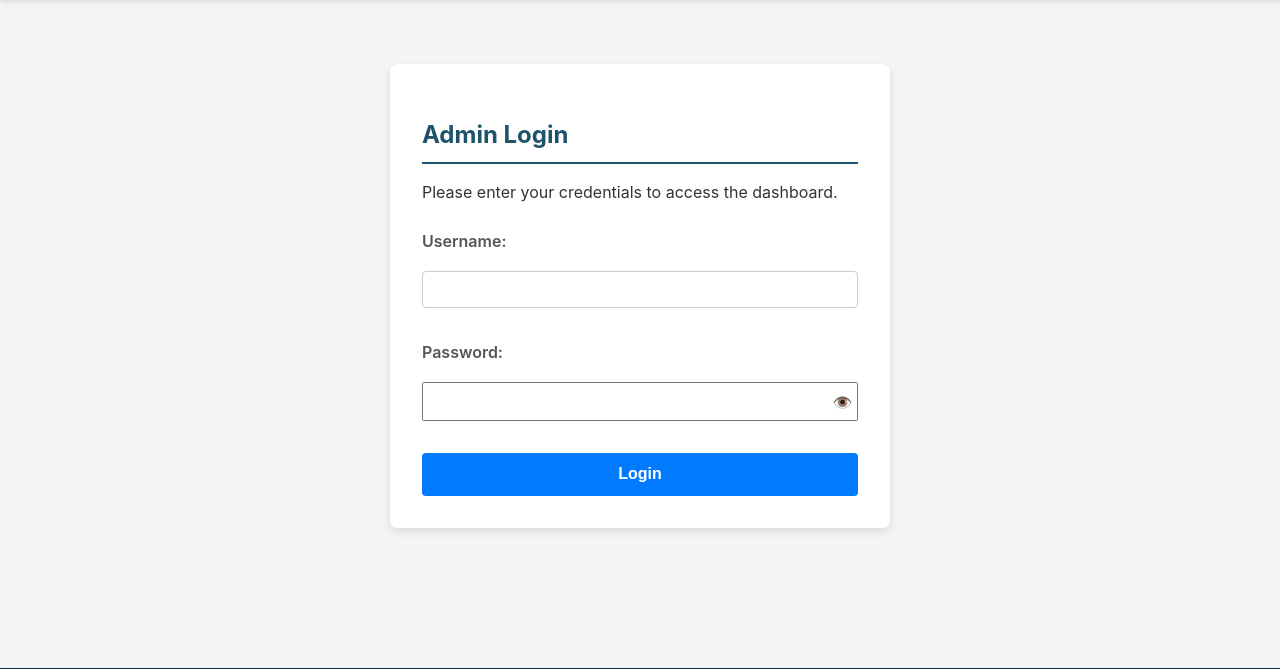
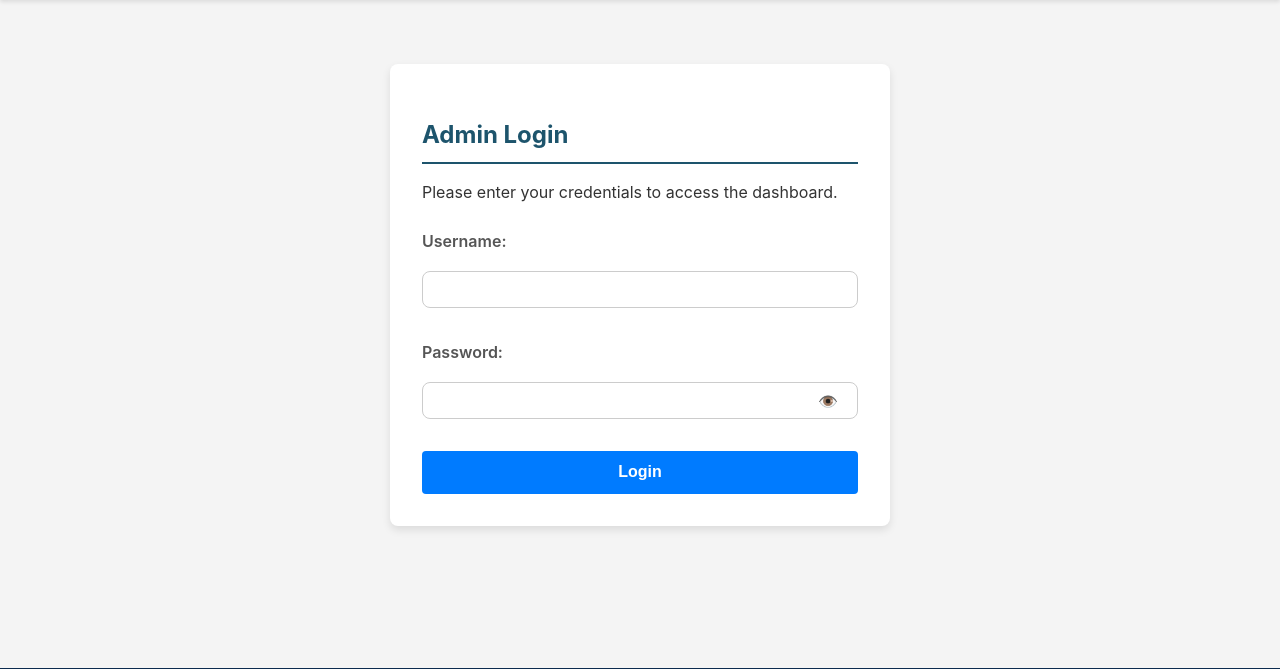
Before and after one commit to Hemedi18/bima-management, a Django app: page /accounts/login/ in a window 1280 px wide. Shown: the part 58-727 px from the top of the page. Run offline with Django 4.2, Linux system fonts and the light colour scheme.

```diff
--- a/students/static/students/css/styles.css
+++ b/students/static/students/css/styles.css
@@ -174,11 +174,12 @@ form {
     color: #555;
 }
 
-input[type="text"] {
+input[type="text"],
+input[type="password"] {
     width: 100%;
     padding: 0.8rem;
     border: 1px solid #ccc;
-    border-radius: 4px;
+    border-radius: 8px;
     box-sizing: border-box;
     transition: border-color 0.3s;
 }
@@ -188,6 +189,21 @@ input[type="text"]:focus {
     outline: none;
     box-shadow: 0 0 5px rgba(29, 84, 108, 0.3);
 }
+
+/* Password input container */
+.password-wrapper {
+    position: relative;
+    display: flex;
+    align-items: center;
+}
+
+.password-toggle {
+    position: absolute;
+    right: 10px;
+    cursor: pointer;
+    color: #888;
+}
+
 
 /* Buttons */
 button, .button, input[type="submit"] {
```
Also changed, not shown: 1 other file.
